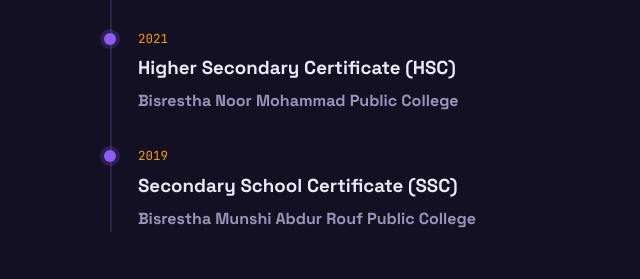
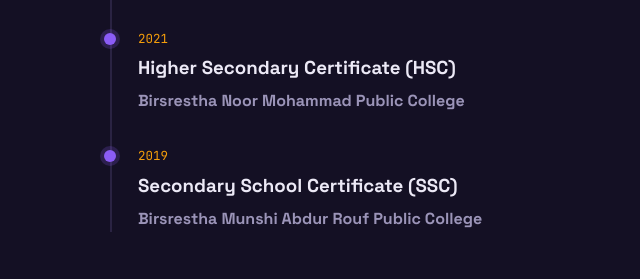
Before and after one commit to ja-hafsa/HAFSA-portfolio, a plain HTML site: page index.html in a window 1280 px wide. Shown: the part 2255-2534 px from the top of the page, 0-640 px from the left. Drawn offline with Linux system fonts and the light colour scheme.

Commit message:
Update index.html

```diff
--- a/index.html
+++ b/index.html
@@ -232,8 +232,8 @@ footer{border-top:1px solid var(--line);padding:30px 0;text-align:center;color:v
     <h2 class="rv">Education <span class="grad">journey</span></h2>
     <div class="tl">
       <div class="tl-item rv"><time>2022 — Present</time><h3>Bachelor of Science in Computer Science &amp; Engineering</h3><p><strong>United International University (UIU)</strong> · Exploring computer science fundamentals, software engineering, database systems, networking, and emerging technologies.</p></div>
-      <div class="tl-item rv"><time>2021</time><h3>Higher Secondary Certificate (HSC)</h3><p><strong>Bisrestha Noor Mohammad Public College</strong></p></div>
-      <div class="tl-item rv"><time>2019</time><h3>Secondary School Certificate (SSC)</h3><p><strong>Bisrestha Munshi Abdur Rouf Public College</strong></p></div>
+      <div class="tl-item rv"><time>2021</time><h3>Higher Secondary Certificate (HSC)</h3><p><strong>Birsrestha Noor Mohammad Public College</strong></p></div>
+      <div class="tl-item rv"><time>2019</time><h3>Secondary School Certificate (SSC)</h3><p><strong>Birsrestha Munshi Abdur Rouf Public College</strong></p></div>
     </div>
   </div>
 </section>
```
